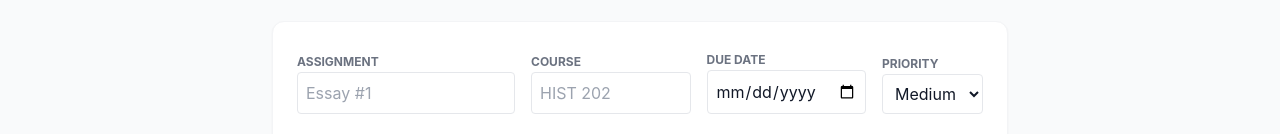
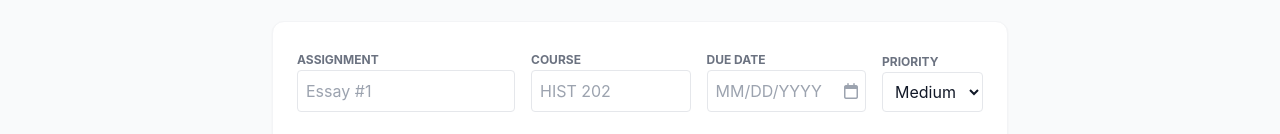
Before and after one commit to xuldqi/colletools, a Next.js app: page /deadlines in a window 1280 px wide. Shown: the part 224-358 px from the top of the page. Built offline with nearby package versions, Linux system fonts and the light colour scheme.

Commit message:
Fix: Update Spotify playlist link and improve API error handling

```diff
--- a/app/api/email/route.ts
+++ b/app/api/email/route.ts
@@ -7,9 +7,10 @@ export async function POST(request: NextRequest) {
     const { details } = body
 
     if (!process.env.GEMINI_API_KEY) {
+      console.error('GEMINI_API_KEY is not configured in environment variables')
       return NextResponse.json(
-        { error: 'API key not configured' },
-        { status: 500 }
+        { error: 'Email generation service is temporarily unavailable. Please check back later.' },
+        { status: 503 }
       )
     }
 
--- a/app/deadlines/page.tsx
+++ b/app/deadlines/page.tsx
@@ -106,7 +106,6 @@ export default function DeadlineTracker() {
                   value={newDate}
                   onChange={setNewDate}
                   className="w-full p-2 border rounded"
-                  placeholder="MM/DD/YYYY"
                 />
               </div>
               <div className="md:col-span-2">
--- a/app/pomodoro/page.tsx
+++ b/app/pomodoro/page.tsx
@@ -71,14 +71,14 @@ export default function PomodoroTimer() {
             <div className="w-full">
               <iframe
                 style={{borderRadius: "12px"}}
-                src="https://open.spotify.com/embed/playlist/37i9dQZF1DWWQRwui0ExPn?utm_source=generator&theme=0"
+                src="https://open.spotify.com/embed/playlist/0vvXsWCC9xrXsKd4FyS8kM?utm_source=generator&theme=0"
                 width="100%"
                 height="152"
                 frameBorder="0"
-                allowFullScreen={false}
+                allowFullScreen
                 allow="autoplay; clipboard-write; encrypted-media; fullscreen; picture-in-picture"
                 loading="lazy"
-                title="Spotify Lofi Beats"
+                title="Lofi Girl Playlist"
               >
               </iframe>
             </div>
--- a/components/DateInput.tsx
+++ b/components/DateInput.tsx
@@ -1,30 +1,98 @@
 'use client'
 
+import { useState, useEffect } from 'react'
+
 interface DateInputProps {
-  value: string
+  value: string // YYYY-MM-DD format
   onChange: (value: string) => void
   className?: string
 }
 
 export default function DateInput({ value, onChange, className = '' }: DateInputProps) {
+  const [displayValue, setDisplayValue] = useState('')
+  const [showPicker, setShowPicker] = useState(false)
+
+  // Convert YYYY-MM-DD to MM/DD/YYYY for display
+  useEffect(() => {
+    if (value) {
+      const [year, month, day] = value.split('-')
+      if (year && month && day) {
+        setDisplayValue(`${month}/${day}/${year}`)
+      } else {
+        setDisplayValue('')
+      }
+    } else {
+      setDisplayValue('')
+    }
+  }, [value])
+
+  const handleTextChange = (e: React.ChangeEvent<HTMLInputElement>) => {
+    let input = e.target.value.replace(/\D/g, '') // Remove non-digits
+
+    // Format as MM/DD/YYYY
+    let formatted = ''
+    if (input.length > 0) {
+      formatted = input.substring(0, 2) // Month
+      if (input.length > 2) {
+        formatted += '/' + input.substring(2, 4) // Day
+      }
+      if (input.length > 4) {
+        formatted += '/' + input.substring(4, 8) // Year (limit to 4 digits)
+      }
+    }
+
+    setDisplayValue(formatted)
+
+    // Convert MM/DD/YYYY to YYYY-MM-DD when complete
+    if (formatted.length === 10) {
+      const [month, day, year] = formatted.split('/')
+      if (month && day && year &&
+          parseInt(month) >= 1 && parseInt(month) <= 12 &&
+          parseInt(day) >= 1 && parseInt(day) <= 31 &&
+          parseInt(year) >= 1900 && parseInt(year) <= 2100) {
+        const dateStr = `${year}-${month.padStart(2, '0')}-${day.padStart(2, '0')}`
+        const date = new Date(dateStr + 'T00:00:00')
+        if (!isNaN(date.getTime()) &&
+            date.getMonth() + 1 === parseInt(month) &&
+            date.getDate() === parseInt(day)) {
+          onChange(dateStr)
+        }
+      }
+    } else if (formatted.length === 0) {
+      onChange('')
+    }
+  }
+
+  const handleDatePickerChange = (e: React.ChangeEvent<HTMLInputElement>) => {
+    onChange(e.target.value)
+  }
+
   return (
     <div className="relative">
+      {/* Text input for MM/DD/YYYY display */}
+      <input
+        type="text"
+        value={displayValue}
+        onChange={handleTextChange}
+        placeholder="MM/DD/YYYY"
+        className={className}
+        style={{ direction: 'ltr' }}
+        maxLength={10}
+        onFocus={() => setShowPicker(true)}
+      />
+      {/* Hidden native date picker for calendar icon */}
       <input
         type="date"
         value={value}
-        onChange={(e) => onChange(e.target.value)}
-        className={className}
-        lang="en-US"
-        style={{ direction: 'ltr' }}
+        onChange={handleDatePickerChange}
+        className="absolute right-0 top-0 h-full w-8 opacity-0 cursor-pointer"
+        style={{ pointerEvents: 'auto' }}
+        title="Open calendar"
       />
-      <style jsx>{`
-        input[type="date"]::-webkit-calendar-picker-indicator {
-          cursor: pointer;
-        }
-        input[type="date"] {
-          color-scheme: light;
-        }
-      `}</style>
+      {/* Calendar icon overlay */}
+      <div className="absolute right-2 top-1/2 -translate-y-1/2 pointer-events-none text-gray-400">
+        <i className="fa-regular fa-calendar"></i>
+      </div>
     </div>
   )
 }
--- a/next.config.js
+++ b/next.config.js
@@ -6,10 +6,6 @@ const nextConfig = {
   compiler: {
     removeConsole: process.env.NODE_ENV === 'production',
   },
-  // Enable experimental features for better performance
-  experimental: {
-    optimizeCss: true,
-  },
 }
 
 module.exports = nextConfig
```
